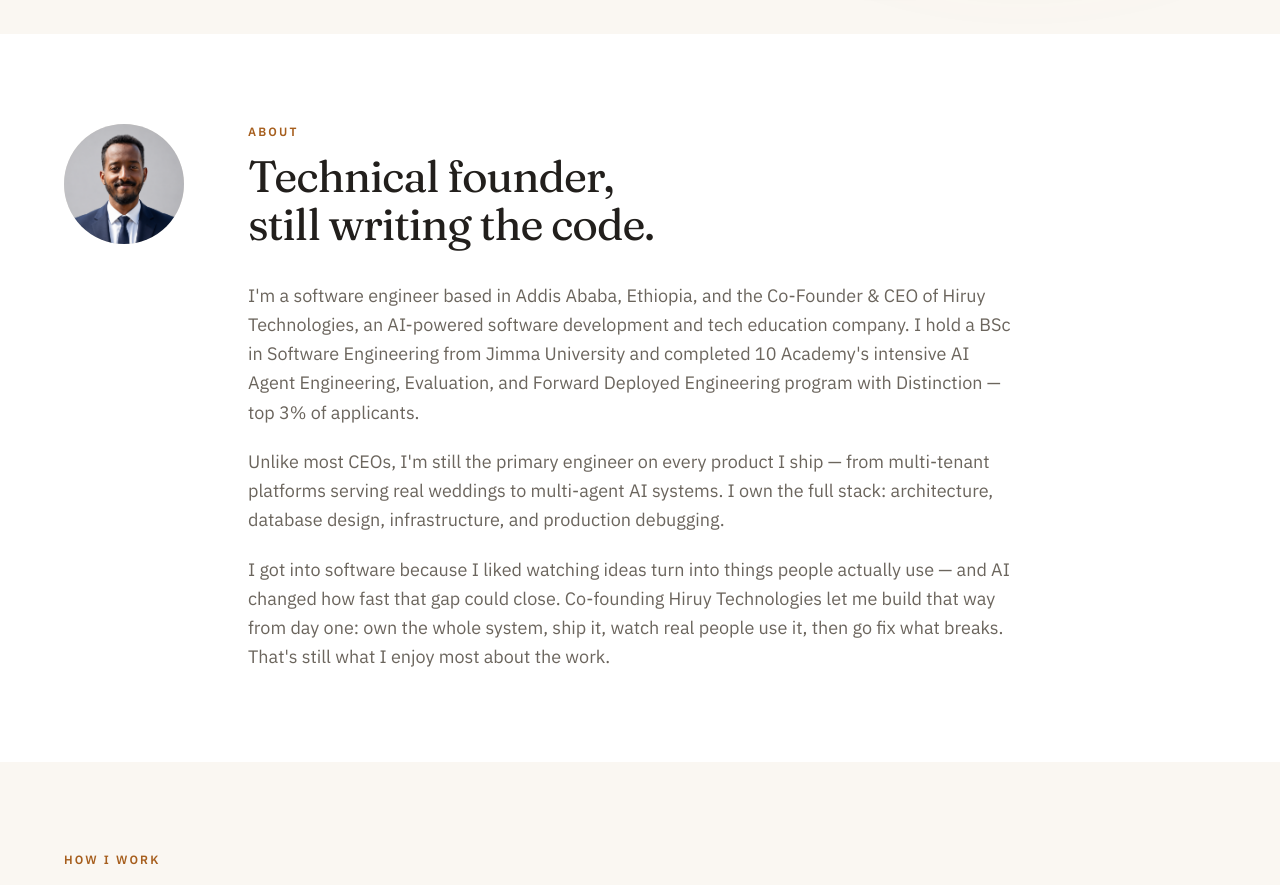
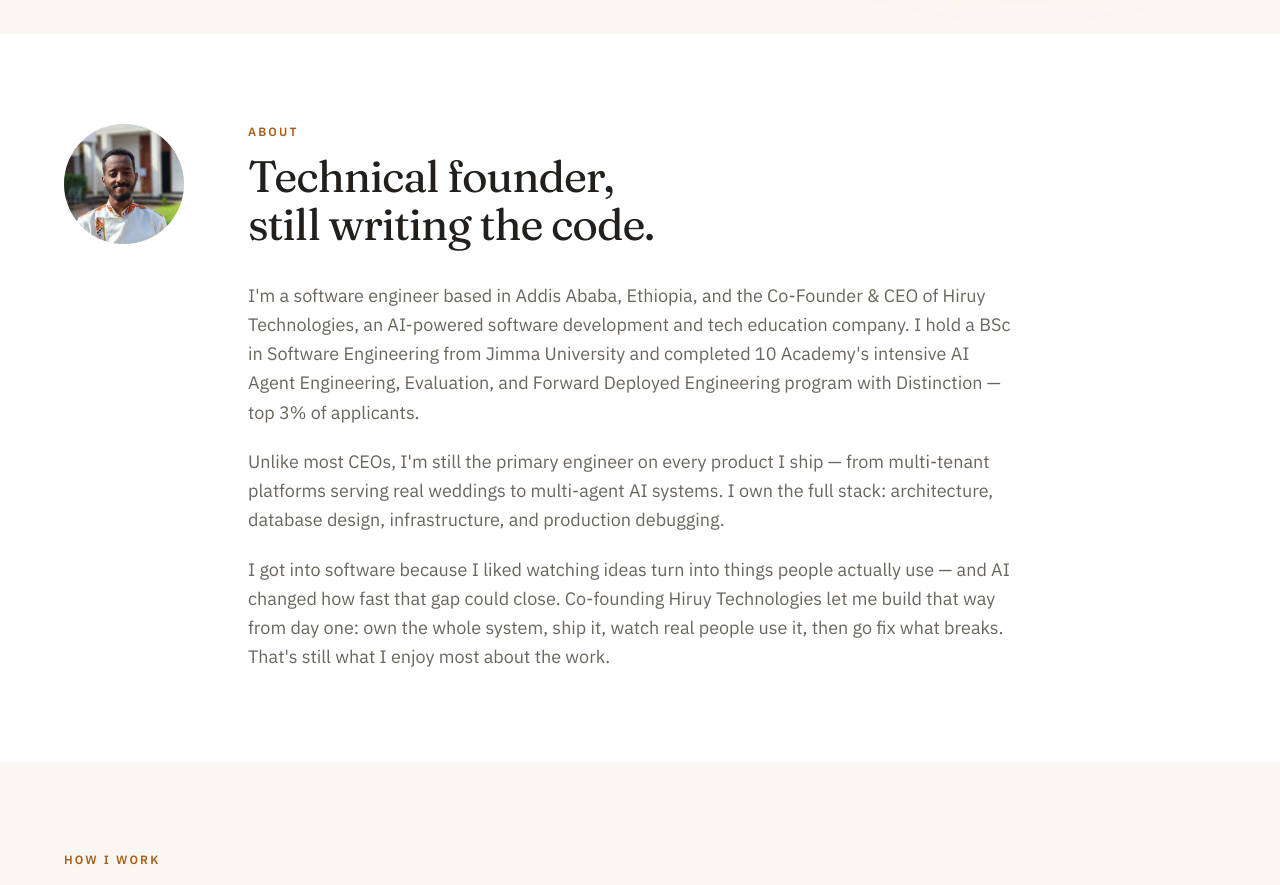
Before and after one commit to yakobd/yakob_dereje_portoflio, a Next.js app: page / in a window 1280 px wide. Shown: the part 980-1865 px from the top of the page. Built offline with nearby package versions, Linux system fonts and the light colour scheme.

Commit message:
Fix profile photo assignments: profile.png in hero, profile2.jpg in About

```diff
--- a/app/page.tsx
+++ b/app/page.tsx
@@ -81,7 +81,8 @@ export default function HomePage() {
       <Section id="about" surface>
         <Reveal className="grid gap-10 md:grid-cols-[120px_1fr] md:gap-16">
           <ProfilePhoto
-            src={about.photo}
+            src={about.avatar}
+            fallbackSrc={about.photo}
             alt="Portrait of Yakob Dereje"
             initials={about.initials}
           />
--- a/components/ProfilePhoto.tsx
+++ b/components/ProfilePhoto.tsx
@@ -5,6 +5,8 @@ import { useState } from "react";
 
 type ProfilePhotoProps = {
   src: string;
+  /** Tried if `src` fails to load, before falling back to the initials. */
+  fallbackSrc?: string;
   alt: string;
   initials: string;
   /**
@@ -15,15 +17,22 @@ type ProfilePhotoProps = {
   className?: string;
 };
 
-/** Profile photo; falls back to an accent block with initials if the image fails to load. */
+/** Profile photo; tries `src`, then `fallbackSrc`, then an accent block with initials. */
 export default function ProfilePhoto({
-  src,
+  src: primarySrc,
+  fallbackSrc,
   alt,
   initials,
   variant = "avatar",
   className = "",
 }: ProfilePhotoProps) {
+  const [src, setSrc] = useState(primarySrc);
   const [failed, setFailed] = useState(false);
+
+  function onError() {
+    if (fallbackSrc && src !== fallbackSrc) setSrc(fallbackSrc);
+    else setFailed(true);
+  }
 
   if (variant === "hero") {
     return (
@@ -44,7 +53,7 @@ export default function ProfilePhoto({
             fill
             priority
             sizes="(min-width: 1024px) 40vw, 240px"
-            onError={() => setFailed(true)}
+            onError={onError}
             // Keep the face (upper third of the portrait) in frame.
             className="object-cover object-[50%_30%]"
           />
@@ -70,7 +79,7 @@ export default function ProfilePhoto({
       alt={alt}
       width={120}
       height={120}
-      onError={() => setFailed(true)}
+      onError={onError}
       className={`h-[120px] w-[120px] rounded-full bg-chip object-cover object-[50%_20%] ${className}`.trim()}
     />
   );
--- a/lib/data/home.ts
+++ b/lib/data/home.ts
@@ -18,8 +18,10 @@ export const hero = {
 
 export const about = {
   initials: "YD",
-  /** Shown in place of the initials once the file exists. */
+  /** Large hero photo. */
   photo: "/images/profile.png",
+  /** Small circular About avatar; falls back to `photo` if this file is missing. */
+  avatar: "/images/profile2.jpg",
   heading: "Technical founder, still writing the code.",
   paragraphs: [
     "I'm a software engineer based in Addis Ababa, Ethiopia, and the Co-Founder & CEO of Hiruy Technologies, an AI-powered software development and tech education company. I hold a BSc in Software Engineering from Jimma University and completed 10 Academy's intensive AI Agent Engineering, Evaluation, and Forward Deployed Engineering program with Distinction — top 3% of applicants.",
```
Also changed, not shown: public/images/profile2.jpg (added).
